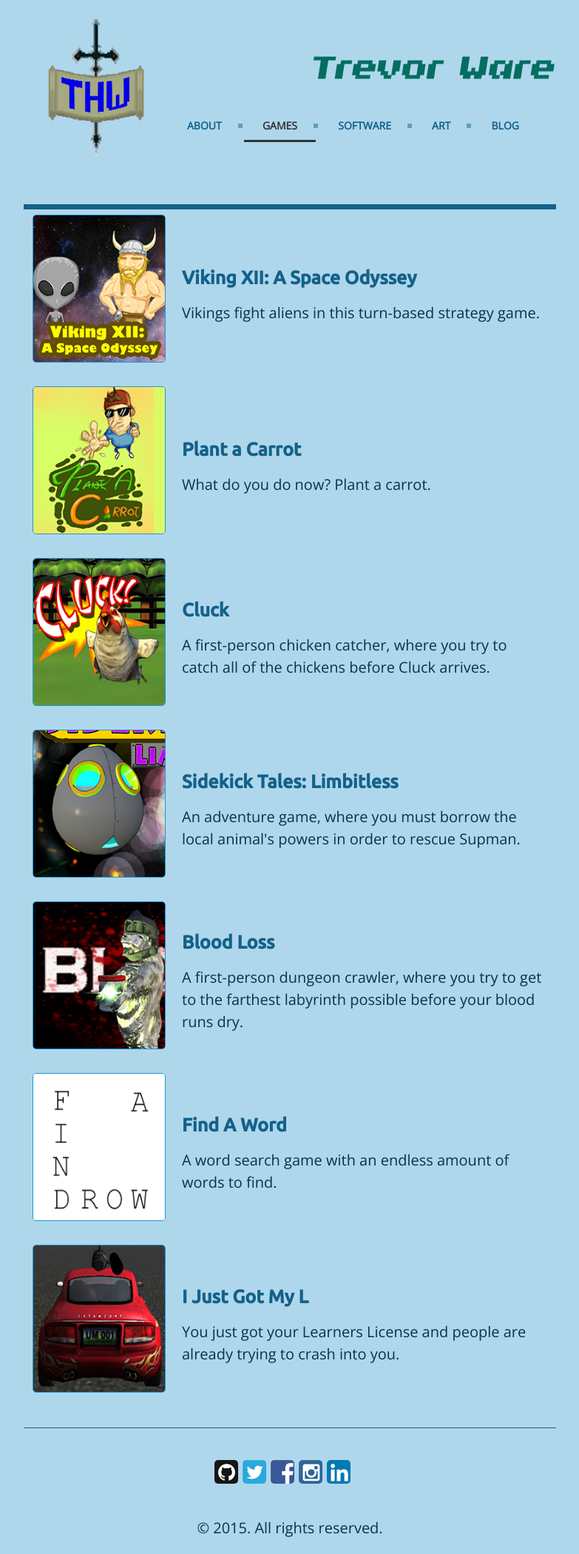
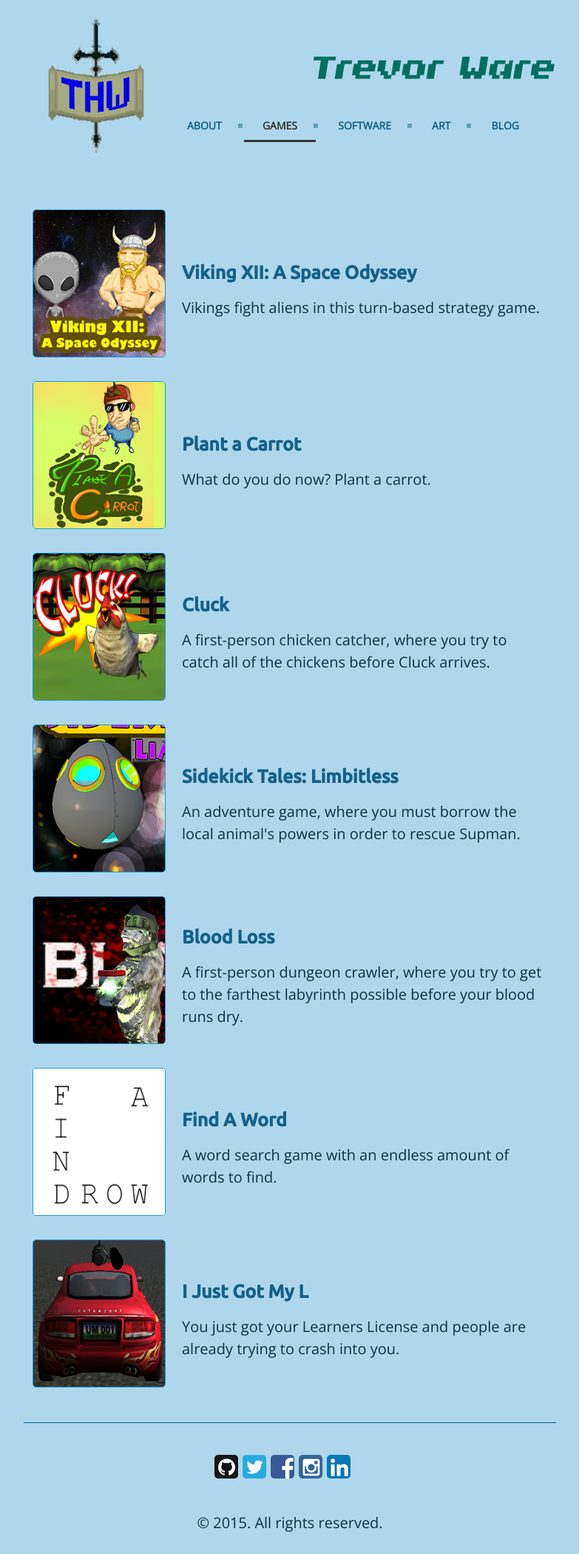
Before and after one commit to twarrre/twarrre.github.io, a Jekyll site: the page built from games.md, in a window 1280 px wide. Shown: the whole page at 74% size, without its empty margins (248-1031 px from the left). Built offline with Jekyll 4.4.1, drawn with Linux system fonts in a browser that asks for light colours.

Commit message:
More fixing.

```diff
--- a/games.md
+++ b/games.md
@@ -7,8 +7,7 @@
 <div class="games">
 		<table>
 		{% for post in site.categories.games%}
-		<div class="tableitem">
-			<tr>
+			<tr class="tableitem">
 				<td style="Width: 200px">
 					<a href="{{ post.url }}">
 						<img src="{{ post.image }}" height="200px" width="200px" border="1px"/>
@@ -23,7 +22,6 @@
 					</p>
 				</td>
 			</tr>
-			</div>
 		{% endfor %}
 	</table>
 </div>
```
